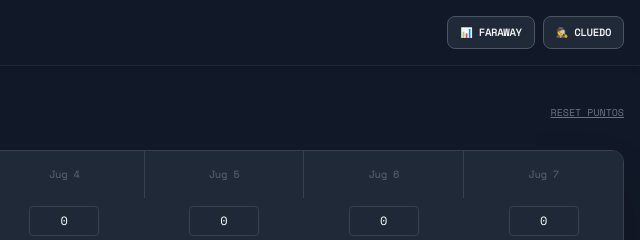
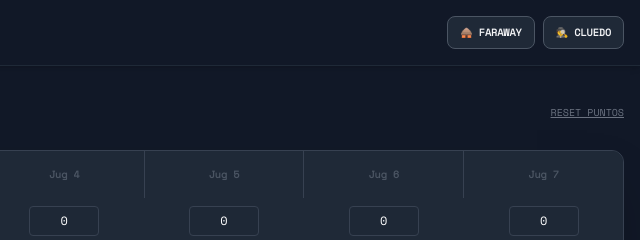
Before and after one commit to Da-CaRo/plugin-play, a plain HTML site: page index.html in a window 1280 px wide. Shown: the top 240 px of the page, 640-1280 px from the left. Drawn offline with nearby package versions, Linux system fonts and the light colour scheme.

Commit message:
Change Icon

```diff
--- a/index.html
+++ b/index.html
@@ -41,7 +41,7 @@
         <div class="max-w-7xl mx-auto flex justify-between items-center">
             <h1 class="text-2xl font-extrabold text-acento font-plugin">Plugin Play</h1>
             <nav class="flex space-x-2">
-                <button onclick="showSection('modo-puntos')" class="py-2 px-3 bg-gray-800 hover:bg-gray-700 rounded-lg text-[10px] font-bold border border-gray-600 uppercase">📊 Faraway</button>
+                <button onclick="showSection('modo-puntos')" class="py-2 px-3 bg-gray-800 hover:bg-gray-700 rounded-lg text-[10px] font-bold border border-gray-600 uppercase">🛖 Faraway</button>
                 <button onclick="showSection('modo-cluedo')" class="py-2 px-3 bg-gray-800 hover:bg-gray-700 rounded-lg text-[10px] font-bold border border-gray-600 uppercase">🕵️ Cluedo</button>
             </nav>
         </div>
```
